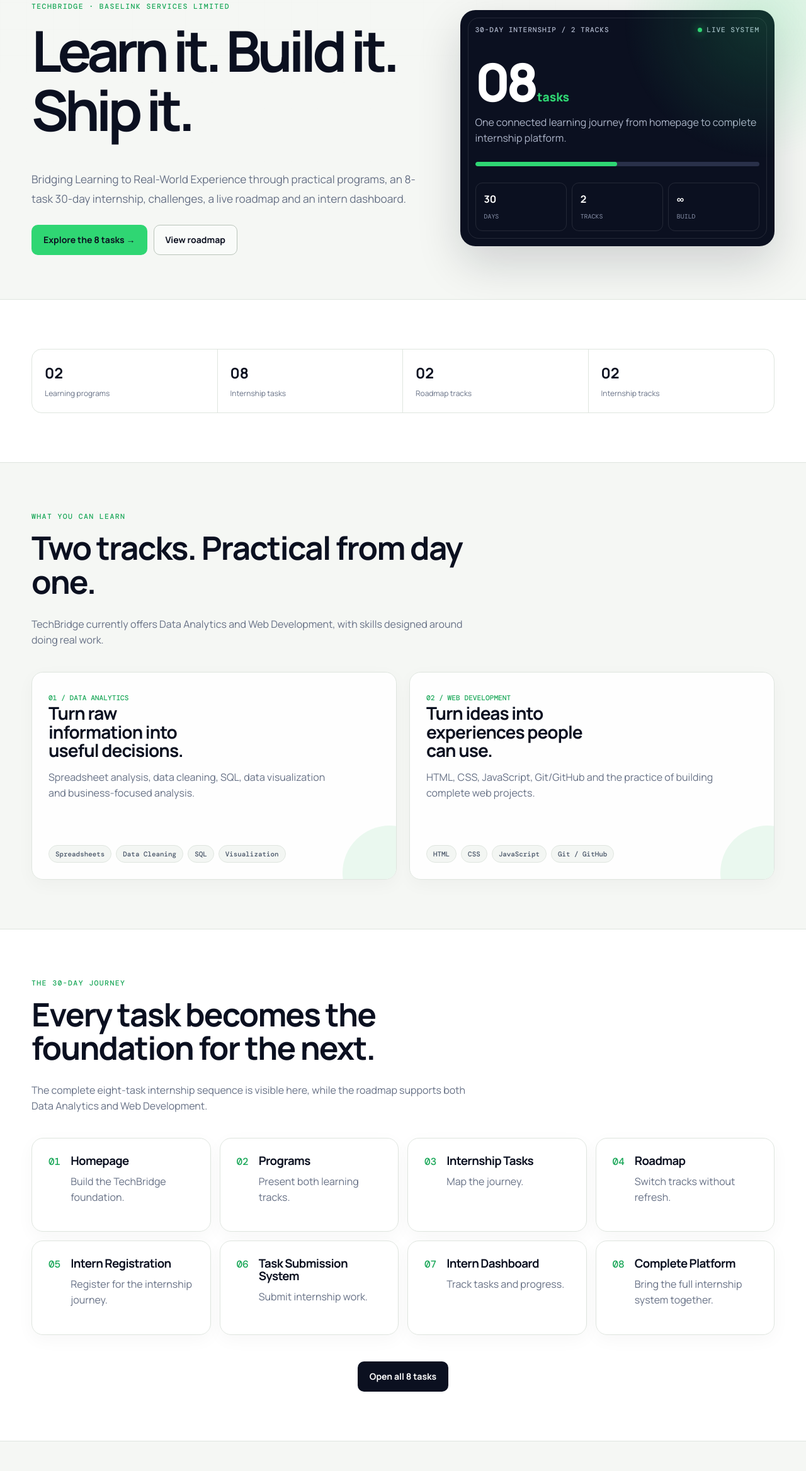
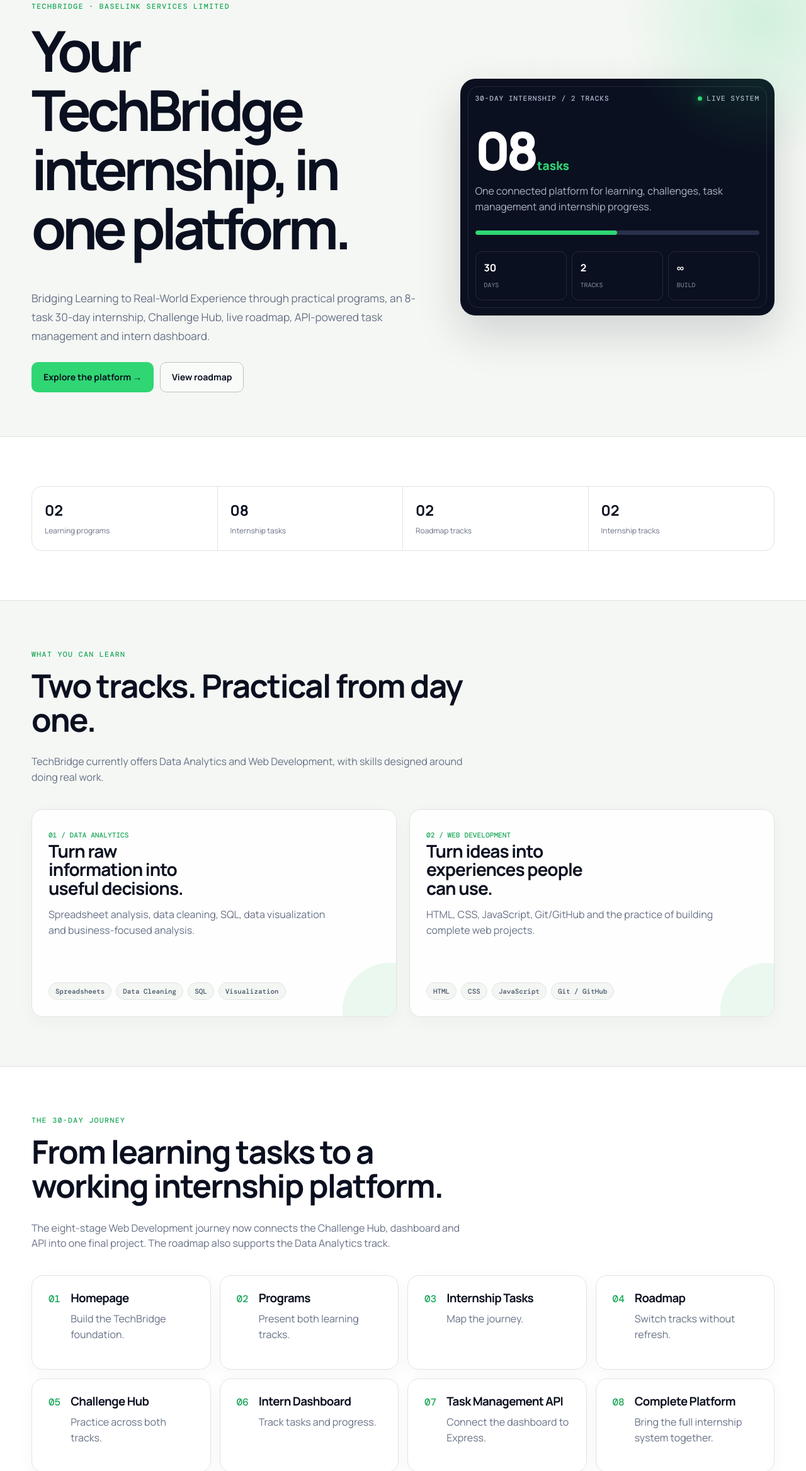
Before and after one commit to abenajuliana04-lang/techbridge-website, a website: page index.html in a window 1280 px wide. Shown: the part 164-2500 px from the top of the page at 63% size. Drawn offline with nearby package versions, Linux system fonts and the light colour scheme.

Commit message:
Task 8: make homepage the final platform landing page

```diff
--- a/index.html
+++ b/index.html
@@ -8,11 +8,11 @@
 </ul></nav></header>
 <main>
 <section class="hero" id="about"><div class="wrap hero-grid"><div>
-<div class="eyebrow">TechBridge · Baselink Services Limited</div><h1>Learn it. Build it. Ship it.</h1>
-<p class="hero-tag">Bridging Learning to Real-World Experience through practical programs, an 8-task 30-day internship, challenges, a live roadmap and an intern dashboard.</p>
-<div class="hero-actions"><a href="tasks.html" class="btn btn-primary">Explore the 8 tasks →</a><a href="roadmap.html" class="btn btn-outline">View roadmap</a></div>
+<div class="eyebrow">TechBridge · Baselink Services Limited</div><h1>Your TechBridge internship, in one platform.</h1>
+<p class="hero-tag">Bridging Learning to Real-World Experience through practical programs, an 8-task 30-day internship, Challenge Hub, live roadmap, API-powered task management and intern dashboard.</p>
+<div class="hero-actions"><a href="tasks.html" class="btn btn-primary">Explore the platform →</a><a href="roadmap.html" class="btn btn-outline">View roadmap</a></div>
 </div>
-<div class="hero-panel"><div class="panel-top"><span>30-DAY INTERNSHIP / 2 TRACKS</span><span class="live-dot">LIVE SYSTEM</span></div><div class="hero-metric">08<span> tasks</span></div><p>One connected learning journey from homepage to complete internship platform.</p><div class="mini-progress"><span></span></div><div class="metric-row"><div><b>30</b><small>DAYS</small></div><div><b>2</b><small>TRACKS</small></div><div><b>∞</b><small>BUILD</small></div></div></div>
+<div class="hero-panel"><div class="panel-top"><span>30-DAY INTERNSHIP / 2 TRACKS</span><span class="live-dot">LIVE SYSTEM</span></div><div class="hero-metric">08<span> tasks</span></div><p>One connected platform for learning, challenges, task management and internship progress.</p><div class="mini-progress"><span></span></div><div class="metric-row"><div><b>30</b><small>DAYS</small></div><div><b>2</b><small>TRACKS</small></div><div><b>∞</b><small>BUILD</small></div></div></div>
 </div></section>
 
 <section class="alt"><div class="wrap"><div class="stats-strip"><div><b>02</b><span>Learning programs</span></div><div><b>08</b><span>Internship tasks</span></div><div><b>02</b><span>Roadmap tracks</span></div><div><b>02</b><span>Internship tracks</span></div></div></div></section>
@@ -23,7 +23,7 @@
 <div class="card program-card"><div><span class="program-number">02 / WEB DEVELOPMENT</span><h3>Turn ideas into experiences people can use.</h3><p>HTML, CSS, JavaScript, Git/GitHub and the practice of building complete web projects.</p></div><div class="program-skills"><span class="chip">HTML</span><span class="chip">CSS</span><span class="chip">JavaScript</span><span class="chip">Git / GitHub</span></div></div>
 </div></div></section>
 
-<section class="alt" id="internship"><div class="wrap"><div class="section-head"><div class="eyebrow">The 30-day journey</div><h2>Every task becomes the foundation for the next.</h2><p>The complete eight-task internship sequence is visible here, while the roadmap supports both Data Analytics and Web Development.</p></div>
+<section class="alt" id="internship"><div class="wrap"><div class="section-head"><div class="eyebrow">The 30-day journey</div><h2>From learning tasks to a working internship platform.</h2><p>The eight-stage Web Development journey now connects the Challenge Hub, dashboard and API into one final project. The roadmap also supports the Data Analytics track.</p></div>
 <div class="grid-4">
 <div class="card number-card"><span class="num">01</span><div><h3>Homepage</h3><p>Build the TechBridge foundation.</p></div></div>
 <div class="card number-card"><span class="num">02</span><div><h3>Programs</h3><p>Present both learning tracks.</p></div></div>
@@ -31,14 +31,14 @@
 <div class="card number-card"><span class="num">04</span><div><h3>Roadmap</h3><p>Switch tracks without refresh.</p></div></div>
 </div>
 <div class="grid-4" style="margin-top:14px">
-<div class="card number-card"><span class="num">05</span><div><h3>Intern Registration</h3><p>Register for the internship journey.</p></div></div>
-<div class="card number-card"><span class="num">06</span><div><h3>Task Submission System</h3><p>Submit internship work.</p></div></div>
-<div class="card number-card"><span class="num">07</span><div><h3>Intern Dashboard</h3><p>Track tasks and progress.</p></div></div>
+<div class="card number-card"><span class="num">05</span><div><h3>Challenge Hub</h3><p>Practice across both tracks.</p></div></div>
+<div class="card number-card"><span class="num">06</span><div><h3>Intern Dashboard</h3><p>Track tasks and progress.</p></div></div>
+<div class="card number-card"><span class="num">07</span><div><h3>Task Management API</h3><p>Connect the dashboard to Express.</p></div></div>
 <div class="card number-card"><span class="num">08</span><div><h3>Complete Platform</h3><p>Bring the full internship system together.</p></div></div>
 </div>
 <div class="center mt-lg"><a href="tasks.html" class="btn btn-dark">Open all 8 tasks</a></div></div></section>
 
-<section id="apply"><div class="wrap"><div class="section-head"><div class="eyebrow">Internship access</div><h2>Apply or join the TechBridge community.</h2><p>Task 1 requires the official TechBridge Internship Application Form and TechBridge WhatsApp Community to be clearly available to prospective interns.</p></div><div class="grid-2"><div class="card"><div class="program-number">APPLICATION</div><h3>TechBridge Internship Application Form</h3><p>Use the official application form to apply for the 30-Day Practical Internship.</p><a href="https://forms.gle/zA5mzrHbi9oCZbKS7" target="_blank" rel="noopener" class="btn btn-primary">Open Application Form →</a></div><div class="card"><div class="program-number">COMMUNITY</div><h3>TechBridge WhatsApp Community</h3><p>Join the official community for TechBridge internship updates and communication.</p><a href="https://chat.whatsapp.com/techbridge-community" target="_blank" rel="noopener" class="btn btn-outline">Join WhatsApp Community →</a></div></div><div class="center mt-lg"><p>Need help? <a href="mailto:techbridgebaslink@gmail.com">techbridgebaslink@gmail.com</a></p></div></div></section>
+<section id="apply"><div class="wrap"><div class="section-head"><div class="eyebrow">Internship access</div><h2>Apply or join the TechBridge community.</h2><p>Apply for the 30-Day Practical Internship, explore the community and build toward practical experience. Internship participants may also receive a recommendation letter benefit as specified in the program brief.</p></div><div class="grid-2"><div class="card"><div class="program-number">APPLICATION</div><h3>TechBridge Internship Application Form</h3><p>Use the official application form to apply for the 30-Day Practical Internship.</p><a href="https://forms.gle/zA5mzrHbi9oCZbKS7" target="_blank" rel="noopener" class="btn btn-primary">Open Application Form →</a></div><div class="card"><div class="program-number">COMMUNITY</div><h3>TechBridge WhatsApp Community</h3><p>Join the official community for TechBridge internship updates and communication.</p><a href="https://chat.whatsapp.com/techbridge-community" target="_blank" rel="noopener" class="btn btn-outline">Join WhatsApp Community →</a></div></div><div class="center mt-lg"><p>Need help? <a href="mailto:techbridgebaslink@gmail.com">techbridgebaslink@gmail.com</a></p></div></div></section>
 </main>
 <footer class="site-footer"><div class="wrap"><div class="footer-grid"><div><div class="footer-brand"><img src="techbridge-logo.png" alt="TechBridge"></div><p>Bridging Learning to Real-World Experience. A program by Baselink Services Limited.</p></div><div><h4>Explore</h4><a href="programs.html">Programs</a><a href="tasks.html">8 Tasks</a><a href="roadmap.html">Roadmap</a><a href="challenges.html">Challenge Hub</a><a href="dashboard.html">Dashboard</a></div><div><h4>Contact</h4><a href="mailto:techbridgebaslink@gmail.com">techbridgebaslink@gmail.com</a><a href="https://chat.whatsapp.com/techbridge-community" target="_blank" rel="noopener">TechBridge WhatsApp Community</a></div></div><div class="footer-bottom">© 2026 TechBridge by Baselink Services Limited. All rights reserved.</div></div></footer>
 <script>document.getElementById('navToggle').addEventListener('click',()=>document.getElementById('navLinks').classList.toggle('open'));</script>
```
